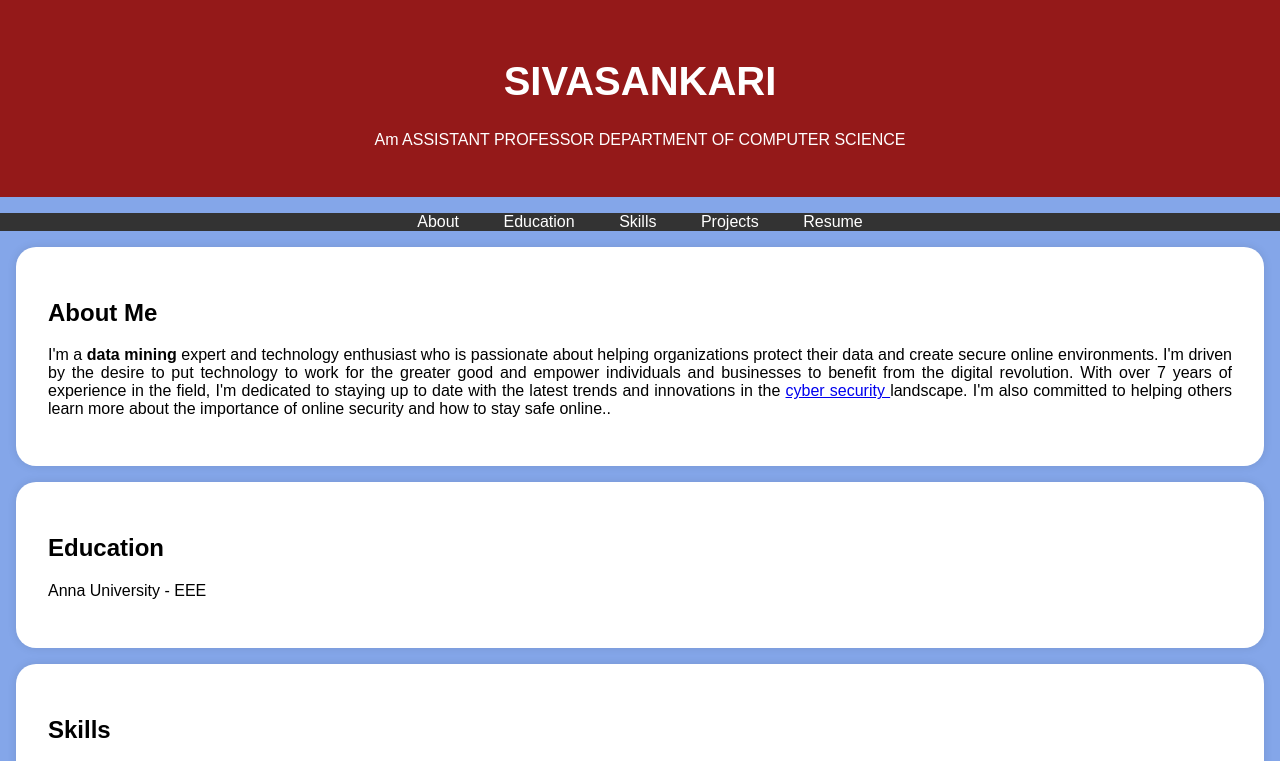
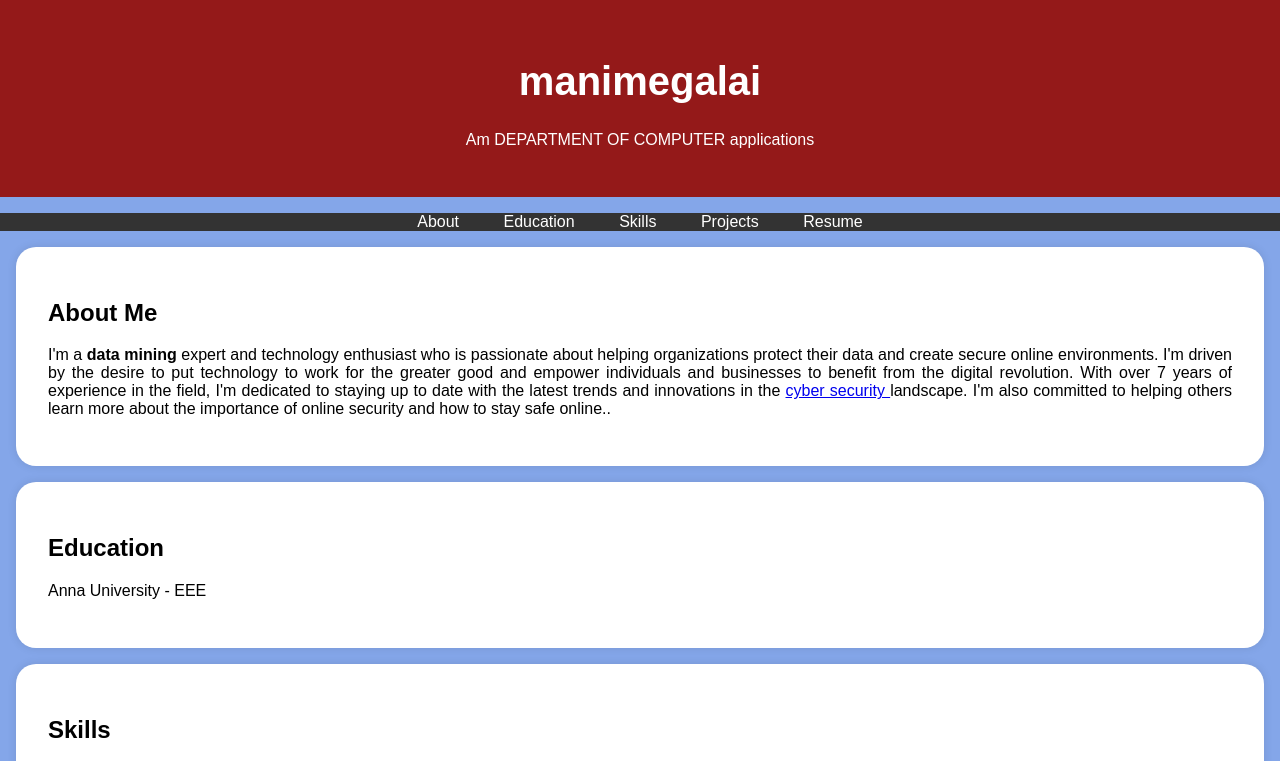
Before and after one commit to manimegalaimani123/Project, a plain HTML site: page index.html in a window 1280 px wide. Shown: the top 761 px of the page. Drawn offline with Linux system fonts and the light colour scheme.

Commit message:
Update index.html

```diff
--- a/index.html
+++ b/index.html
@@ -94,10 +94,10 @@
 <body>
     <header>
         <div class="header-content">
-            <!-- Add your profile picture here -->
+            <!-- 1000030308-removebg-preview.jpg-->
 
-            <h1>SIVASANKARI</h1>
-            <p>Am ASSISTANT PROFESSOR DEPARTMENT OF COMPUTER SCIENCE</p>
+            <h1>manimegalai</h1>
+            <p>Am DEPARTMENT OF COMPUTER applications</p>
         </div>
     </header>
 
@@ -170,7 +170,7 @@
     </section>
 
     <footer>
-        <p>&copy; sivasankari </p>
+        <p>&copy; manimegalai </p>
     </footer>
 
     <script>
```
